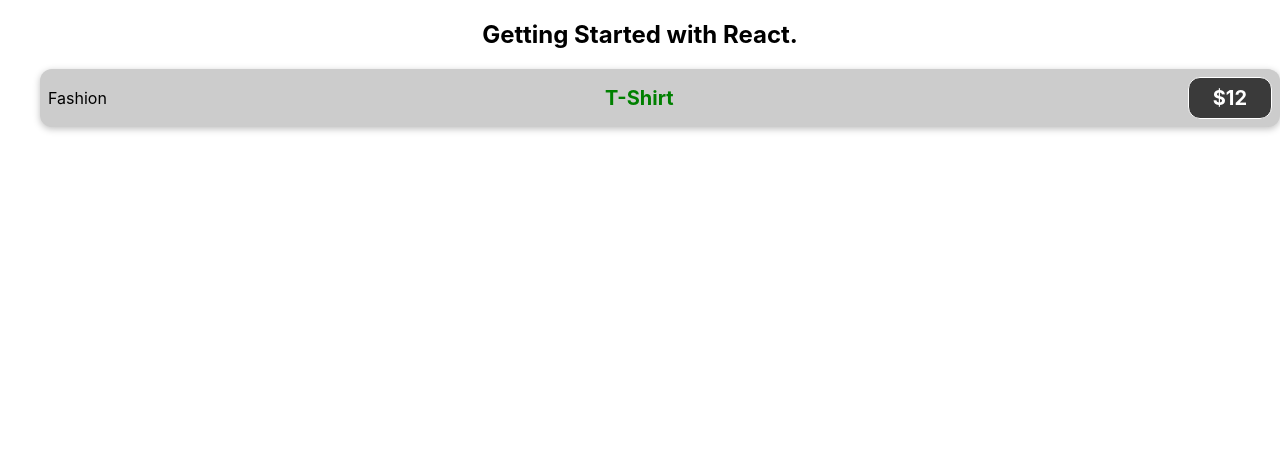
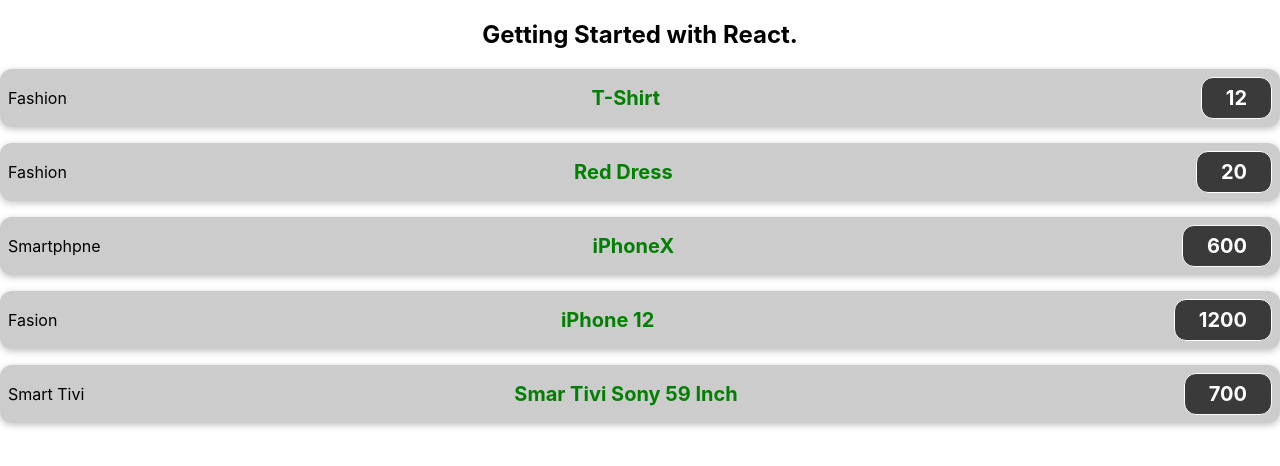
Before and after one commit to ryoasaka12345/my-app_react, a React (Create React App) app: page / in a window 1280 px wide. Shown: the top 466 px of the page. Built offline with nearby package versions, Linux system fonts and the light colour scheme.

Commit message:
Add javascript logic to component 	modified:   src/App.js 	modified:   src/components/ProductItem.js

```diff
--- a/src/App.js
+++ b/src/App.js
@@ -5,12 +5,43 @@
 
 // The syntax inside function App() called JSX
 function App() {
+
+  const products = [
+    { name: "T-Shirt", category: "Fashion", price: 12 },
+    { name: "Red Dress", category: "Fashion", price: 20 },
+    { name: "iPhoneX", category: "Smartphpne", price: 600 },
+    { name: "iPhone 12", category: "Fasion", price: 1200 },
+    { name: "Smar Tivi Sony 59 Inch", category: "Smart Tivi", price: 700 }
+  ];
+
   return (
     <div className="App">
       <h2>Getting Started with React.</h2>
-      <ul>
-        <ProductItem></ProductItem>
-      </ul>
+      <ProductItem
+        name={products[0].name}
+        price={products[0].price}
+        category={products[0].category}
+      ></ProductItem>
+      <ProductItem
+        name={products[1].name}
+        price={products[1].price}
+        category={products[1].category}
+      ></ProductItem>
+      <ProductItem
+        name={products[2].name}
+        price={products[2].price}
+        category={products[2].category}
+      ></ProductItem>
+      <ProductItem
+        name={products[3].name}
+        price={products[3].price}
+        category={products[3].category}
+      ></ProductItem>
+      <ProductItem
+        name={products[4].name}
+        price={products[4].price}
+        category={products[4].category}
+      ></ProductItem>
     </div>
   );
 }
--- a/src/components/ProductItem.js
+++ b/src/components/ProductItem.js
@@ -1,10 +1,23 @@
-function ProductItem(){
+import './ProductItem.css';
+
+function ProductItem(props){
+/*     const category = "Fshion";
+    const productName = "T-Shirt";
+    const price = "$12";
+    const product = [
+        {name: "T-Shirt", category: "Fashion", price: 12},
+        {name: "Red Dress", category: "Fashion", price: 20},
+        {name: "iPhoneX", category: "Smartphpne", price: 600},
+        {name: "iPhone 12", category: "Fasion", price: 1200},
+        {name: "Smar Tivi Sony 59 Inch", category: "Smart Tivi", price: 700}
+    ]; */
+
     return(
         <div className="product-item">
-            <div>Fashion</div>
+            <div>{props.category}</div>
             <div className="product-item__description">
-                <h3>T-Shirt</h3>
-                <div className="product-item__price">$12</div>
+                <h3>{props.name}</h3>
+                <div className="product-item__price">{props.price}</div>
             </div>
         </div>
     );
```
